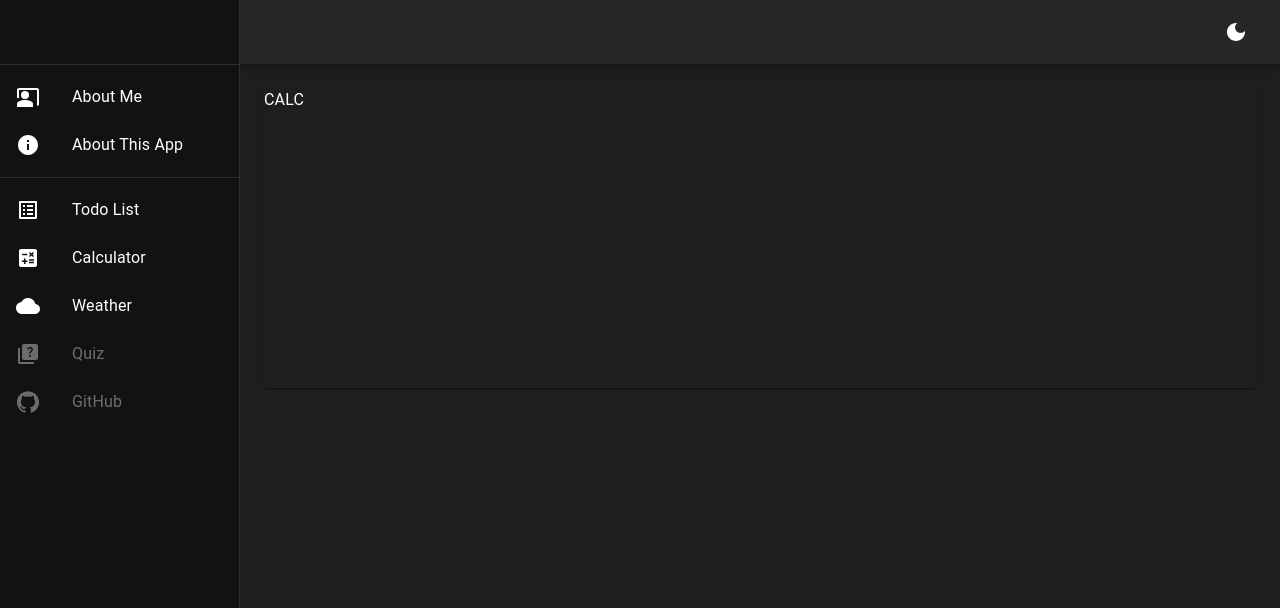
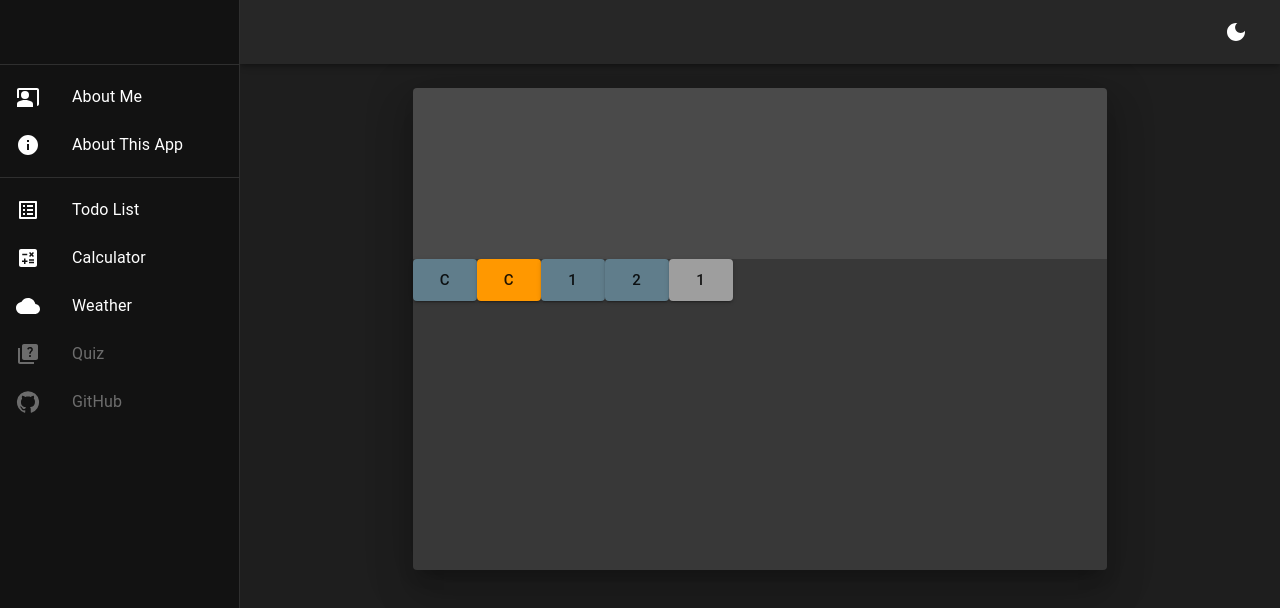
Before and after one commit to MaksimAndreevich/portfolio, a Next.js app: page /calc in a window 1280 px wide. Shown: the top 608 px of the page. Built offline with nearby package versions, Linux system fonts and the light colour scheme; no server answers; what openweathermap-ts would draw is missing.

Commit message:
calc buttons draft

```diff
--- a/app/calc/page.tsx
+++ b/app/calc/page.tsx
@@ -2,9 +2,5 @@ import { Paper } from "@mui/material";
 import Calculator from "../ui/Calculator";
 
 export default function CalcPage() {
-  return (
-    <Paper>
-      <Calculator />
-    </Paper>
-  );
+  return <Calculator />;
 }
--- a/app/lib/interfaces.ts
+++ b/app/lib/interfaces.ts
@@ -1,3 +1,4 @@
+import { orange } from "@mui/material/colors";
 import { ReactElement } from "react";
 
 export interface ITodo {
--- a/app/lib/services/mainService.ts
+++ b/app/lib/services/mainService.ts
@@ -16,8 +16,6 @@ export default class MainService implements IMainService {
       const weather = await this.openWeather.getCurrentWeatherByCityName({
         cityName: city,
       });
-
-      console.log(weather);
 
       return weather;
     } catch (error) {
--- /dev/null
+++ b/app/ui/AutoScaleTextField/index.tsx
@@ -0,0 +1,26 @@
+import React, { useState, useEffect } from "react";
+
+const AutoScaleTextField = () => {
+  //  const [inputValue, setInputValue] = useState('');
+  //  const [fontSize, setFontSize] = useState(96);
+  //  useEffect(() => {
+  //   setFontSize(Math.max(16, 96 / Math.max(1, inputValue.length / 10)));
+  //  }, [inputValue]);
+  //  const handleInputChange = (event: React.ChangeEvent<HTMLInputElement>) => {
+  //   setInputValue(event.target.value);
+  //  };
+  //  return (
+  //   <div>
+  //    <input type="text" value={inputValue} onChange={handleInputChange} />
+  //    <p style={{
+  //     width: '200px',
+  //     whiteSpace: 'nowrap',
+  //     fontSize: ${fontSize}px
+  //    }}>
+  //     {inputValue}
+  //    </p>
+  //   </div>
+  //  );
+};
+
+export default AutoScaleTextField;
--- /dev/null
+++ b/app/ui/CalcButton/index.tsx
@@ -0,0 +1,31 @@
+import { Button, ButtonProps, styled } from "@mui/material";
+import { orange, grey, blueGrey } from "@mui/material/colors";
+
+interface ICaclButton {
+  content: string;
+  color?: "orange" | "grey" | "blueGrey";
+}
+
+const colors = {
+  orange: { main: orange[500], hover: orange[700] },
+  grey: { main: grey[500], hover: grey[700] },
+  blueGrey: { main: blueGrey[500], hover: blueGrey[700] },
+};
+
+const CalcButton = ({ content, color = "blueGrey" }: ICaclButton) => {
+  const ColorButton = styled(Button)<ButtonProps>(({ theme }) => ({
+    // color: theme.palette.getContrastText(purple[500]),
+    backgroundColor: colors[color].main,
+    "&:hover": {
+      backgroundColor: colors[color].hover,
+    },
+  }));
+
+  return (
+    <ColorButton size="large" variant="contained">
+      {content}
+    </ColorButton>
+  );
+};
+
+export default CalcButton;
--- a/app/ui/Calculator/index.tsx
+++ b/app/ui/Calculator/index.tsx
@@ -1,12 +1,43 @@
 "use client";
-import { Box } from "@mui/material";
+import { Box, Paper, TextField } from "@mui/material";
 import { observer } from "mobx-react-lite";
 import { useStore } from "../../lib/hooks/useStore";
+import { useState } from "react";
+import AutoScaleTextField from "../AutoScaleTextField";
+import CalcButton from "../CalcButton";
 
 const Calculator = observer(() => {
   const calcStore = useStore("calcStore");
 
-  return <Box sx={{ height: 300, width: 300 }}>CALC</Box>;
+  const [value, setValue] = useState("");
+
+  return (
+    <Box sx={{ height: "100%", width: "100%" }}>
+      <Paper elevation={24} sx={{ width: { sx: "100%", sm: "70%" }, height: { sx: "100%", sm: "70%" }, m: "auto" }}>
+        {/* <AutoScaleTextField /> */}
+
+        <TextField
+          value={value}
+          id="input calc"
+          fullWidth
+          variant="filled"
+          InputProps={{ readOnly: true, disableUnderline: true }}
+          inputProps={{
+            sx: {
+              fontSize: "6em",
+              textAlign: "right",
+            },
+          }}
+        />
+
+        <CalcButton content="C" />
+        <CalcButton content="C" color={"orange"} />
+        <CalcButton content="1" color={"blueGrey"} />
+        <CalcButton content="2" color={"blueGrey"} />
+        <CalcButton content="1" color={"grey"} />
+      </Paper>
+    </Box>
+  );
 });
 
 export default Calculator;
--- a/app/ui/ProjectsCards/index.tsx
+++ b/app/ui/ProjectsCards/index.tsx
@@ -6,10 +6,10 @@ import ProjectCard from "../ProjectCard";
 
 const ProjectsCards = () => {
   return (
-    <Grid container spacing={2} pt={2} justifyContent={"center"}>
+    <Grid container spacing={2} pt={2} pb={1} justifyContent={"center"}>
       {cards.map(({ description, title, linkToPage, linkToGit, image }) => {
         return (
-          <Grid item>
+          <Grid item key={title}>
             <ProjectCard title={title} description={description} linkToPage={linkToPage} linkToGit={linkToGit} image={image} />
           </Grid>
         );
```
